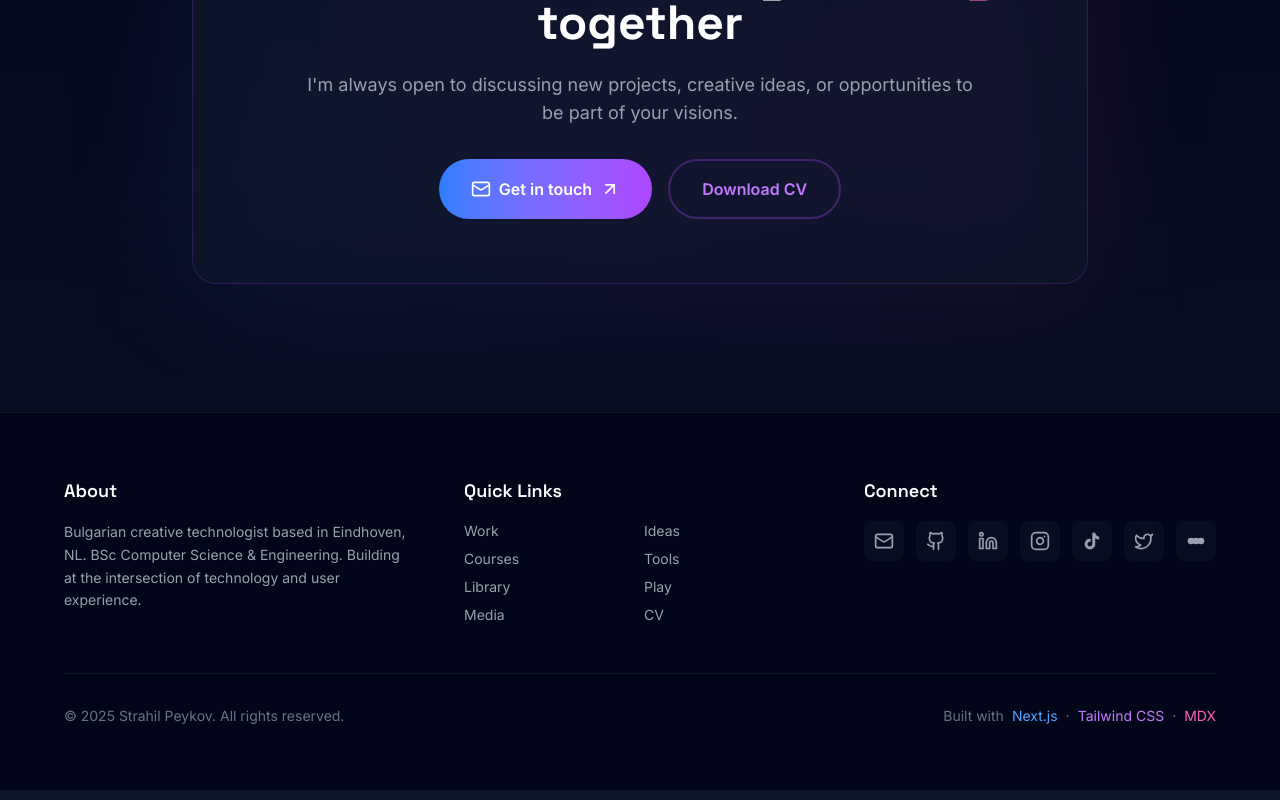
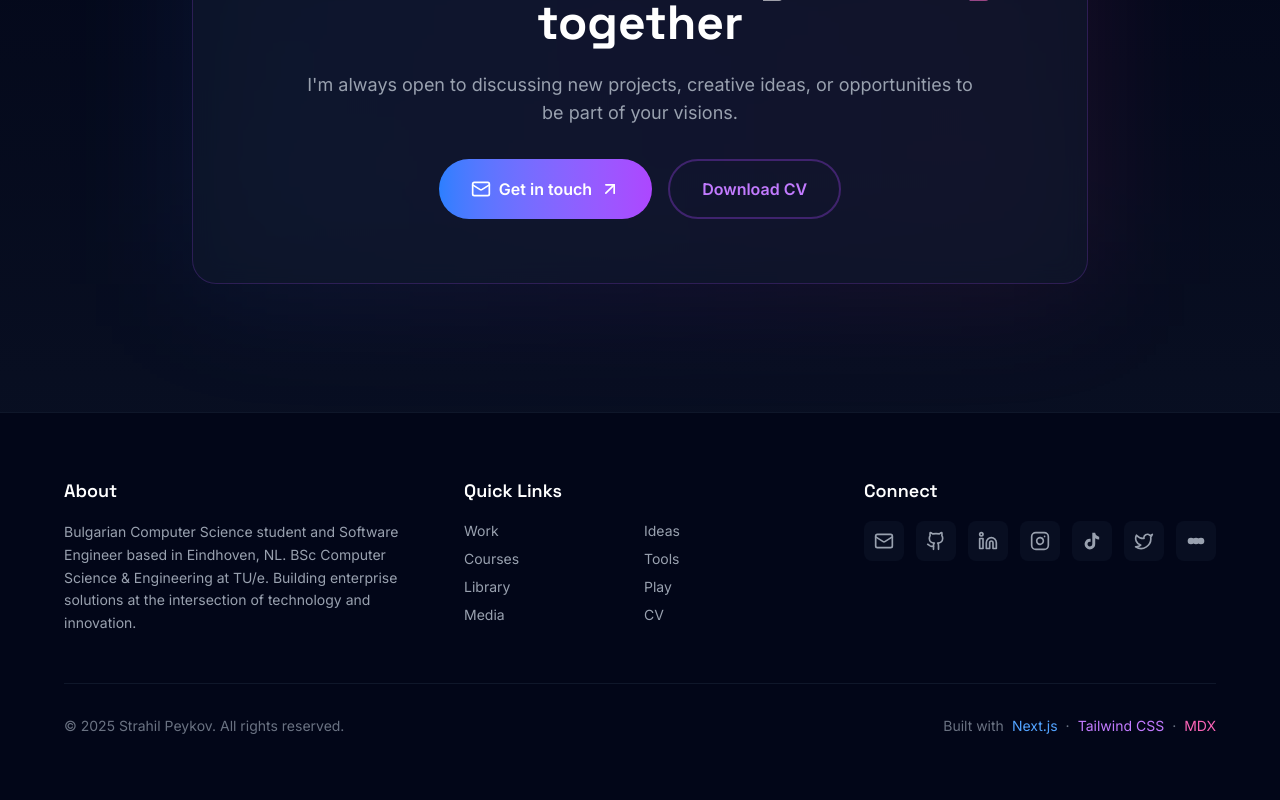
Before and after one commit to StrahilPeykov/strahil, a Next.js app: page / in a window 1280 px wide. Shown: the part 2722-3522 px from the top of the page. Built offline with nearby package versions, Linux system fonts and the light colour scheme.

Commit message:
Update Footer.tsx

```diff
--- a/src/components/features/footer/Footer.tsx
+++ b/src/components/features/footer/Footer.tsx
@@ -11,9 +11,9 @@ export function Footer() {
           <div>
             <h3 className="font-display font-semibold text-white text-lg mb-4">About</h3>
             <p className="text-gray-400 text-sm leading-relaxed">
-              Bulgarian creative technologist based in Eindhoven, NL.
-              BSc Computer Science & Engineering. Building at the intersection
-              of technology and user experience.
+              Bulgarian Computer Science student and Software Engineer based in Eindhoven, NL.
+              BSc Computer Science & Engineering at TU/e. Building enterprise solutions
+              at the intersection of technology and innovation.
             </p>
           </div>
 
```
